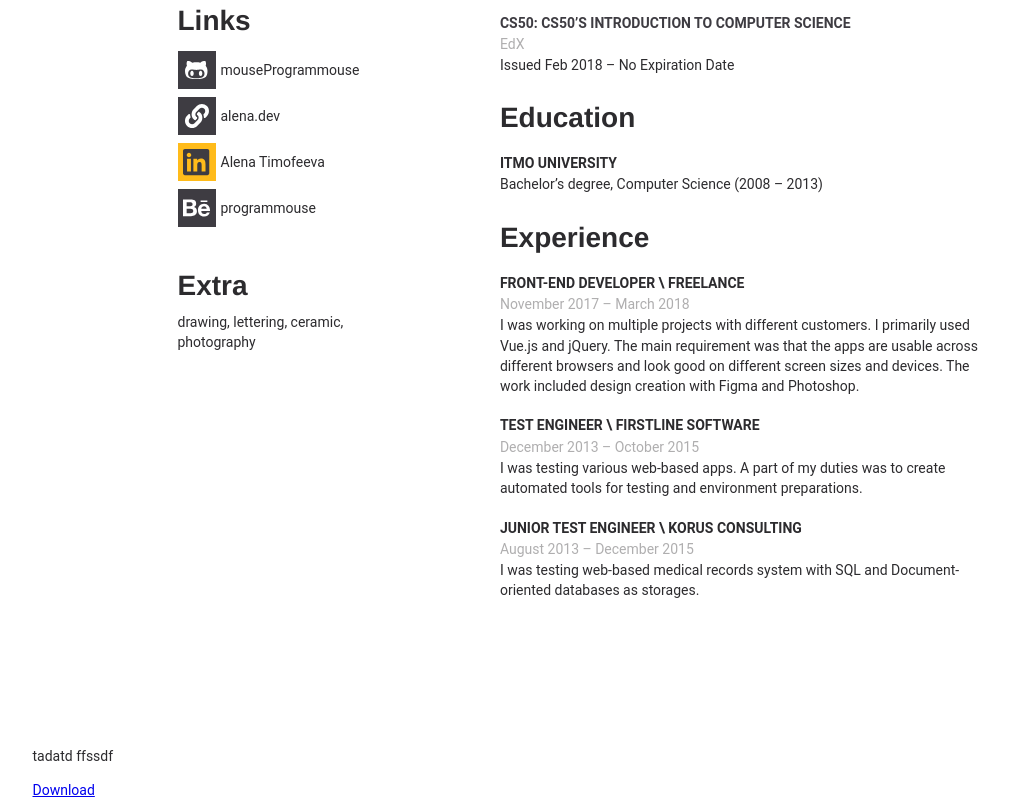
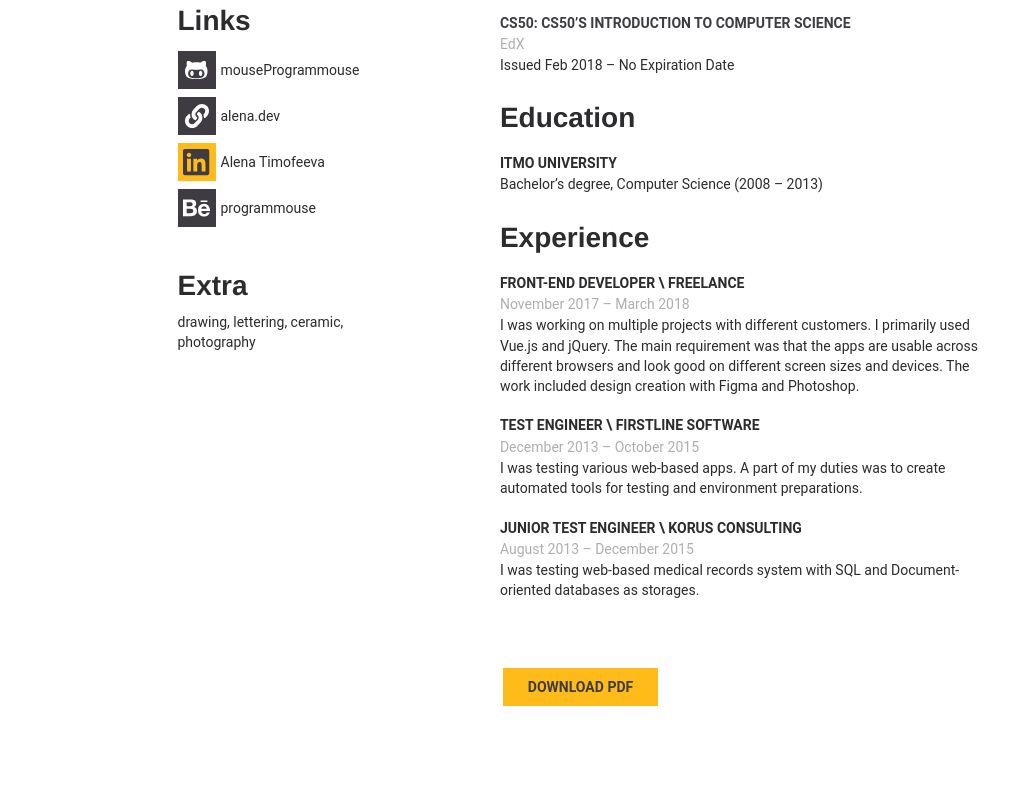
Before and after one commit to mouseProgrammouse/portfolio, a React (Create React App) app: page /resume in a window 1280 px wide. Shown: the part 982-1782 px from the top of the page, without its empty margins (85-1094 px from the left). After the commit the page ends 1698 px from the top, so only its background shows below. Built offline with nearby package versions, Linux system fonts and the light colour scheme.

Commit message:
add styles for download pdf

```diff
--- a/src/App.css
+++ b/src/App.css
@@ -226,7 +226,7 @@ h5 {
   }
 
   .resume-page .skills {
-    padding: 27px 48px 130px 68px;
+    padding: 27px 48px 10px 68px;
   }
 
   .resume-page .skills .left-section {
@@ -346,4 +346,8 @@ h5 {
   .resume-page .link-to p {
     margin: 4px 0 14px 0;
   }
+
+  .resume-page .download {
+    display: none;
+  }
 }
--- a/src/App.js
+++ b/src/App.js
@@ -100,7 +100,8 @@ const data = {
       extra: {description: 'drawing, lettering, ceramic, photography'}
     },
     downloadResume : {
-      description: 'tadatd ffssdf',
+      description: '',
+      fileName: 'resume_alena_timofeeva',
       src: Resume
     },
     mobileContent : { description:"For more information about me, my education, skills and experience please visit my LinkedIn profile or desktop version of website",
@@ -152,7 +153,7 @@ class App extends Component {
             <OwnerInfo mainInfo = {data.resumePage.mainInfo} smInfo = {data.resumePage.smInfo}/>
             <Skills skills={data.resumePage.skills}/>
             <LinkWithDescription description={data.resumePage.mobileContent.description} link={data.resumePage.mobileContent.linkToProfile}/>
-            <DownloadFile description={data.resumePage.downloadResume.description} src={data.resumePage.downloadResume.src}/>
+            <DownloadFile description={data.resumePage.downloadResume.description} src={data.resumePage.downloadResume.src} fileName={data.resumePage.downloadResume.fileName}/>
           </div>
         )} />
         <Route exact path = '/portfolio' render = { () => (
--- /dev/null
+++ b/src/DownloadFile.css
@@ -0,0 +1,24 @@
+.download {
+  display: flex;
+  flex-flow: column;
+  align-items: center;
+  padding: 28px 94px 10px 145px;
+  margin-bottom: 130px;
+}
+
+  .download p {
+    width: 60%;
+  }
+
+.download a {
+  background-color: #ffbb1a;
+  color: #3e3c42;
+  text-decoration: none;
+  text-transform: uppercase;
+  float: left;
+  font-size: 14px;
+  font-weight: bold;
+  line-height: 16px;
+  text-align: center;
+  padding: 11px 25px;
+}
--- a/src/DownloadFile.js
+++ b/src/DownloadFile.js
@@ -1,19 +1,21 @@
 import React from 'react'
 import PropTypes from 'prop-types'
+import './DownloadFile.css'
 
 const DownloadFile = (props) => {
 
-  const { description, src } = props;
+  const { description, src, fileName } = props;
 
   return (
     <div className="download">
       <p>{description}</p>
-      <a href={src} download>Download</a>
+      <a href={src} download={fileName}>Download PDF</a>
     </div>);
 }
 
 DownloadFile.propTypes = {
   description: PropTypes.string,
+  fileName: PropTypes.string.isRequired,
   src: PropTypes.string.isRequired
 }
 
--- a/src/Skills.css
+++ b/src/Skills.css
@@ -3,7 +3,7 @@
   flex-flow: row;
   justify-content: space-between;
   align-items: flex-start;
-  padding: 27px 94px 130px 145px;
+  padding: 27px 94px 10px 145px;
 }
 
 .skills .left-section {
```
